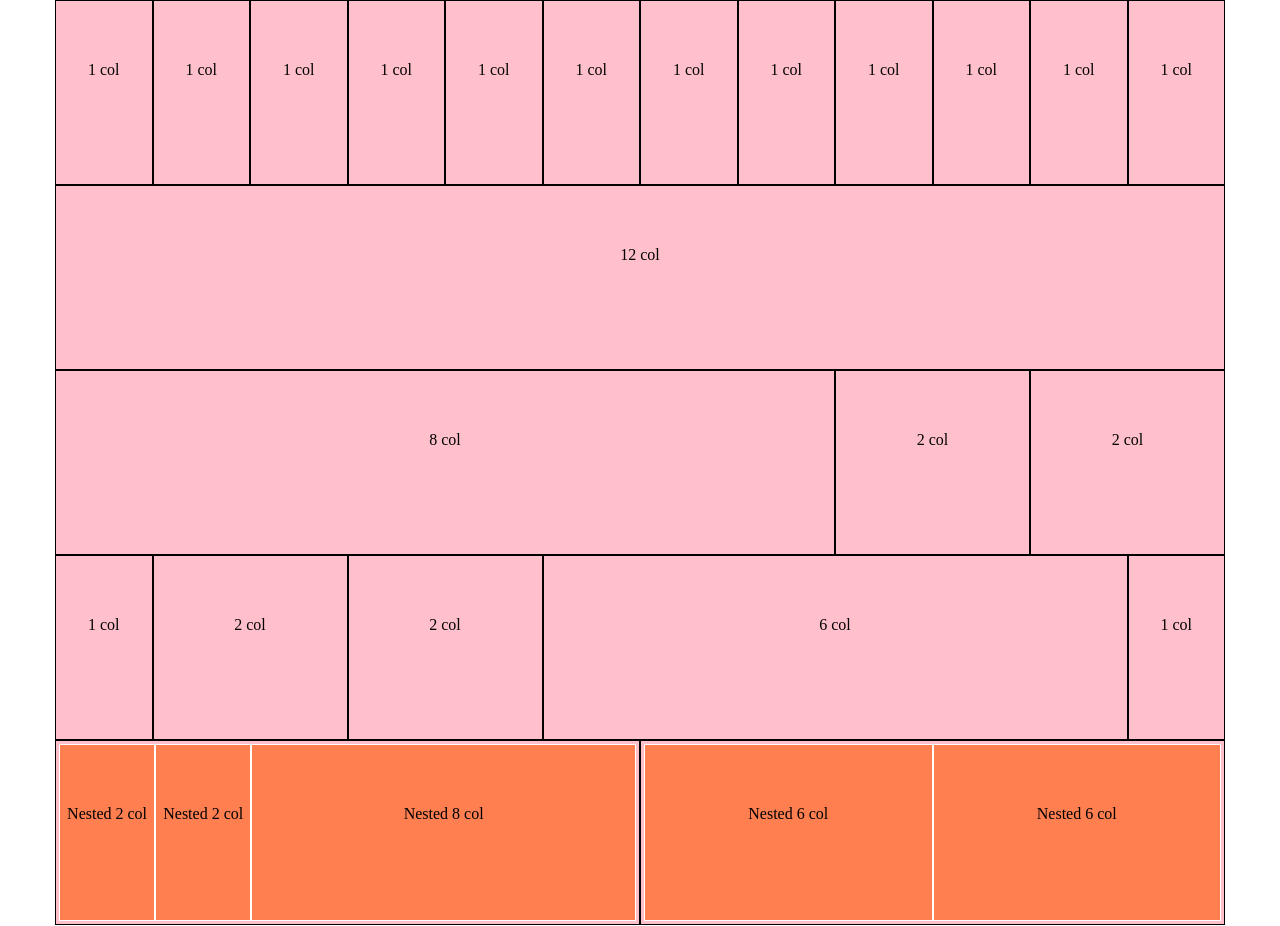
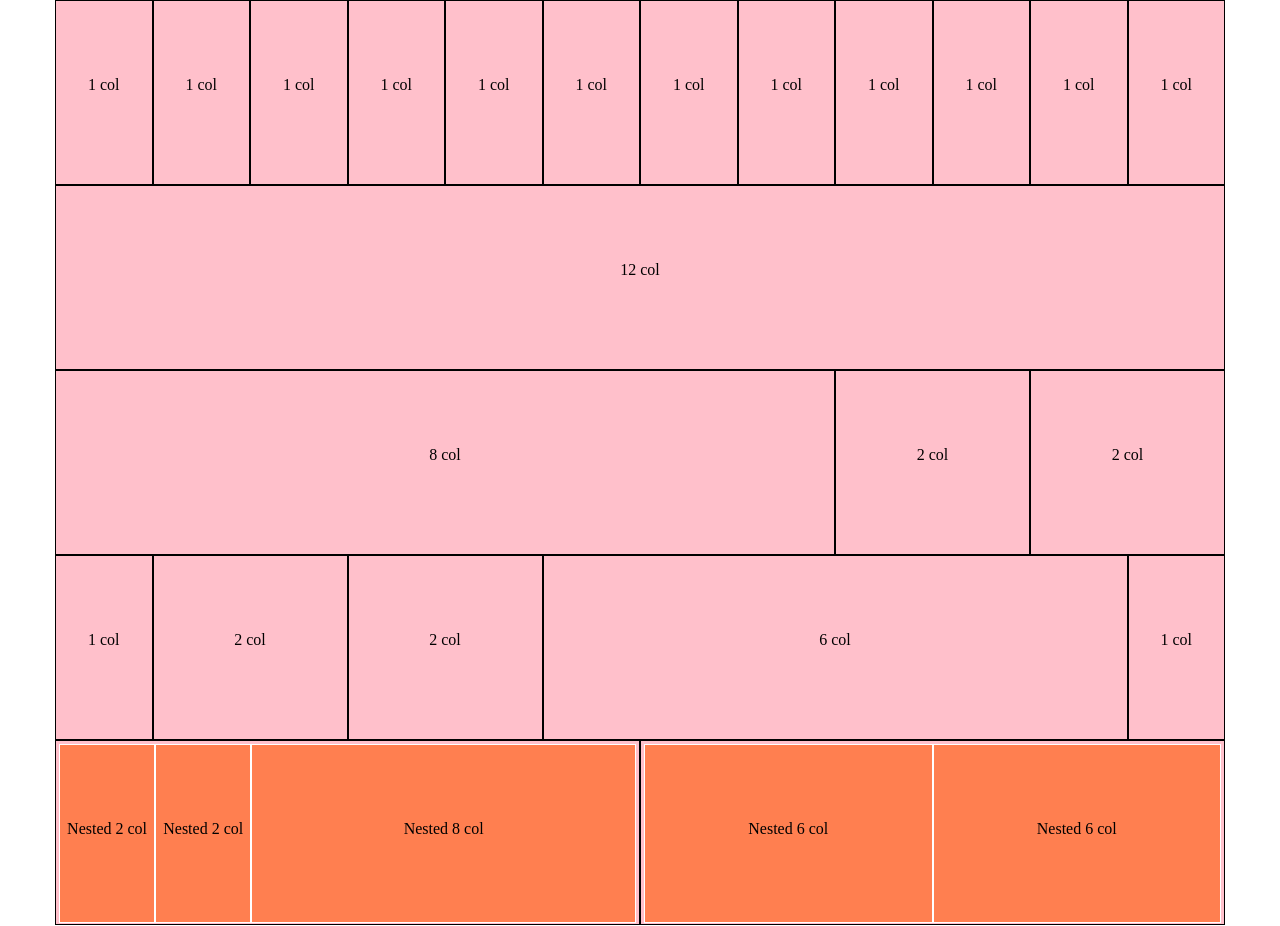
Before and after one commit to Querelle/html-css-12bool, a plain HTML site: page index.html in a window 1280 px wide. Drawn offline with Linux system fonts and the light colour scheme.

Commit message:
Corretto Padding
Corretta altezza padding

```diff
--- a/css/style.css
+++ b/css/style.css
@@ -4,14 +4,9 @@
 
 [class*="col-"] > .container {
   padding: 3px;
-  height: inherit;
-}
-
-[class*="col-"] .container > [class*="col-"] {
-  height: 100%;
 }
 
 [class*="col-"] span {
   display: inline-block;
-  margin-top: 60px;
+  margin-top: 75px;
 }
```
